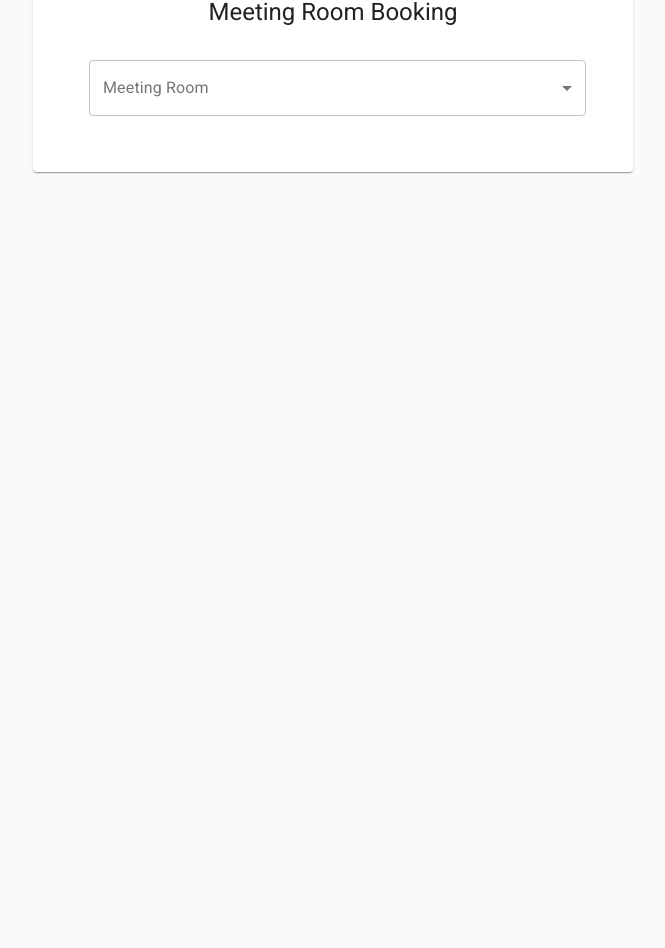
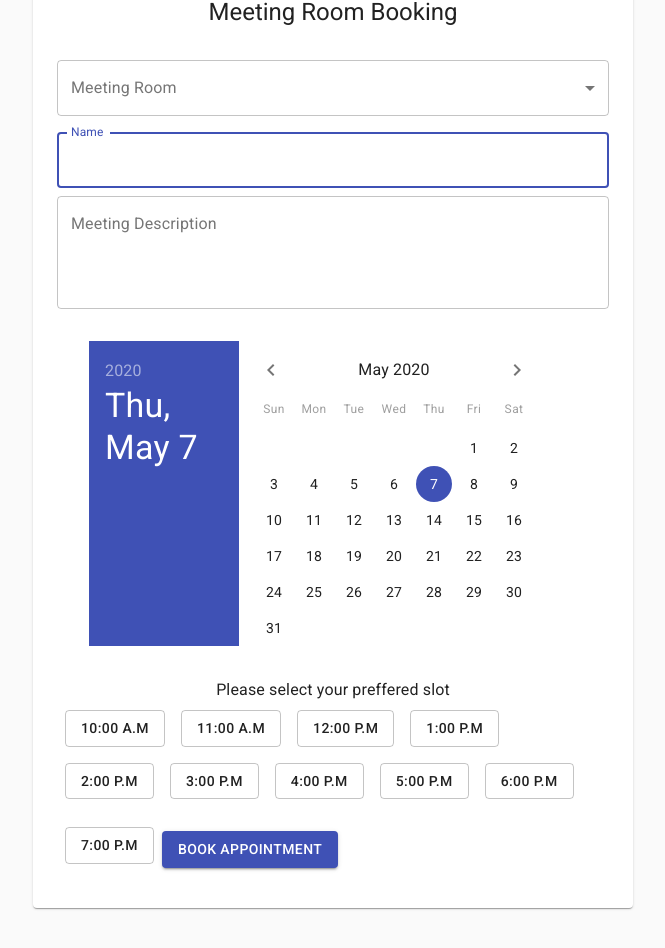
Before and after one commit to AditiTrehan/meeting-room, a React (Create React App) app: page /booking in a window 1280 px wide. Shown: the part 140-1088 px from the top of the page, without its empty margins (307-972 px from the left). Before the commit the page ends 800 px from the top, so only its background shows below. Built offline with nearby package versions, Linux system fonts and the light colour scheme.

Commit message:
Added Booking components

```diff
--- a/package.json
+++ b/package.json
@@ -3,10 +3,13 @@
   "version": "0.1.0",
   "private": true,
   "dependencies": {
+    "@date-io/moment": "^1.3.13",
     "@material-ui/core": "^4.9.13",
+    "@material-ui/pickers": "^3.2.9",
     "@testing-library/jest-dom": "^4.2.4",
     "@testing-library/react": "^9.5.0",
     "@testing-library/user-event": "^7.2.1",
+    "moment": "^2.25.3",
     "prop-types": "^15.7.2",
     "react": "^16.13.1",
     "react-dom": "^16.13.1",
--- a/src/components/Login.js
+++ b/src/components/Login.js
@@ -114,7 +114,7 @@ class Login extends Component{
                         onChange = {this.handleChange}
                         value={user.email}
                         error={error}
-                        helperText={error ? "Required":""}
+                        helperText={error ? "Email is required!":""}
                     />
                     <Button
                         fullWidth
--- a/src/components/MeetingBooking.js
+++ b/src/components/MeetingBooking.js
@@ -10,10 +10,14 @@ import {
     Select,
     InputLabel,
     MenuItem,
-    TextField
+    TextField,
+    Button
 }
 from '@material-ui/core';
+import { DatePicker,MuiPickersUtilsProvider } from "@material-ui/pickers";
 import PropTypes from "prop-types";
+import MomentUtils from '@date-io/moment';
+import {timeSlots} from '../constants';
 
 const classes = (theme) => ({
     appBar:{
@@ -40,14 +44,74 @@ const classes = (theme) => ({
         },
     },
     formControl: {
-        margin: theme.spacing(4),
-        width:'90%'
+        marginTop: theme.spacing(4),
+    },
+    datePicker:{
+        margin: theme.spacing(4)
+    },
+    slot:{
+        margin: theme.spacing(1)
+    },
+    bookButton:{
+        margin: theme.spacing(3, 0, 2),
     }
 })
 
 class Booking extends Component{
+    constructor(props){
+        super(props);
+        this.state={
+            employee:{
+                name:'',
+                room:'',
+                description:'',
+                date:new Date(),
+                slot:''
+            }
+        }
+    }
+
+    onChange = (e,prop,detail) => {
+        const {employee} = this.state;
+
+        if(prop === "date"){
+            let updatedEmployee = {
+                ...employee,
+                [prop]:e
+            }
+            this.setState({
+                employee:updatedEmployee
+            })
+        }
+        else if(prop === "slot"){
+            let updatedEmployee = {
+                ...employee,
+                [prop]:detail
+            }
+            this.setState({
+                employee:updatedEmployee
+            })
+        }
+        else{
+            const {value} = e && e.target;
+            let updatedEmployee ={
+                ...employee,
+                [prop]:value
+            }
+            this.setState({
+                employee:updatedEmployee
+            })
+        }
+    }
+
+    createBooking = (e) => {
+        const {employee} = this.state;
+        console.log(employee , "employee")
+    }
+
     render(){
         const {classes} = this.props;
+        const {employee={}} = this.state;
         return(
             <Fragment>
             <CssBaseline />
@@ -68,19 +132,72 @@ class Booking extends Component{
                             <Select
                                 labelId="demo-simple-select-outlined-label"
                                 id="demo-simple-select-outlined"
-                                // value={}
-                                // onChange={}
+                                value={employee.room}
+                                onChange={(e)=>{this.onChange(e,"room")}}
                                 label="Meeting Room"
                                 fullWidth
                             >
                                 <MenuItem value="">
                                     <em>None</em>
                                 </MenuItem>
-                                <MenuItem value={10}>Room 1</MenuItem>
-                                <MenuItem value={20}>Room 2</MenuItem>
-                                <MenuItem value={30}>Room 3</MenuItem>
+                                <MenuItem value={"room1"}>Room 1</MenuItem>
+                                <MenuItem value={"room2"}>Room 2</MenuItem>
+                                <MenuItem value={"room3"}>Room 3</MenuItem>
                             </Select>
                     </FormControl>
+                    <TextField
+                        variant="outlined"
+                        margin="normal"
+                        label="Name"
+                        autoFocus
+                        fullWidth
+                        onChange = {(e)=>this.onChange(e,"name")}
+                        value={employee.name}
+                    />
+                    <TextField
+                        label="Meeting Description"
+                        multiline
+                        rows={4}
+                        variant="outlined"
+                        fullWidth
+                        value={employee.description}
+                        onChange={(e)=>this.onChange(e,"description")}
+                    />
+                    <div className={classes.datePicker}>
+                        <MuiPickersUtilsProvider utils={MomentUtils} >
+                            <DatePicker
+                            autoOk
+                            orientation="landscape"
+                            variant="static"
+                            openTo="date"
+                            value={employee.date}
+                            onChange={(e) => this.onChange(e,"date")}
+                            fullWidth
+
+                            />
+                        </MuiPickersUtilsProvider>
+                    </div>
+                    <Typography component="h5" noWrap  align="center">
+                        Please select your preffered slot
+                    </Typography>
+                    {
+                        timeSlots && timeSlots.map((slot,key)=>{
+                            return(
+                                <Button variant="outlined" className={classes.slot} onClick={(e)=>this.onChange(e,"slot",slot)}>
+                                    {slot}
+                                </Button>
+                            )
+
+                        })
+                    }
+                     <Button
+                        variant="contained"
+                        color="primary"
+                        onClick={this.createBooking}
+                        className={classes.bookButton}
+                    >
+                        Book Appointment
+                    </Button>
                 </Paper>
 
             </main>
--- /dev/null
+++ b/src/constants.js
@@ -0,0 +1,12 @@
+export const timeSlots =[
+    "10:00 A.M",
+    "11:00 A.M",
+    "12:00 P.M",
+    "1:00 P.M",
+    "2:00 P.M",
+    "3:00 P.M",
+    "4:00 P.M",
+    "5:00 P.M",
+    "6:00 P.M",
+    "7:00 P.M",
+]
```
Also changed, not shown: 1 other file (tests, documents, lock files or other folders).
